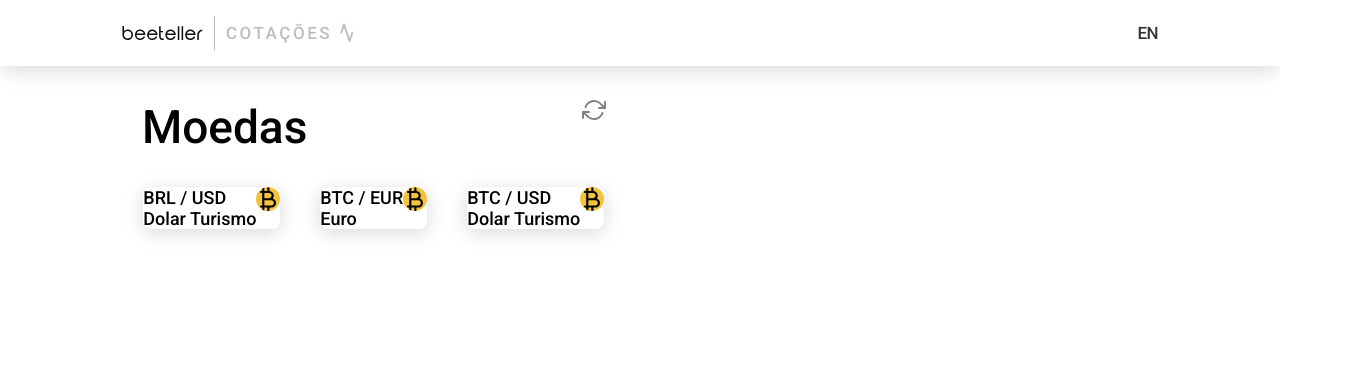
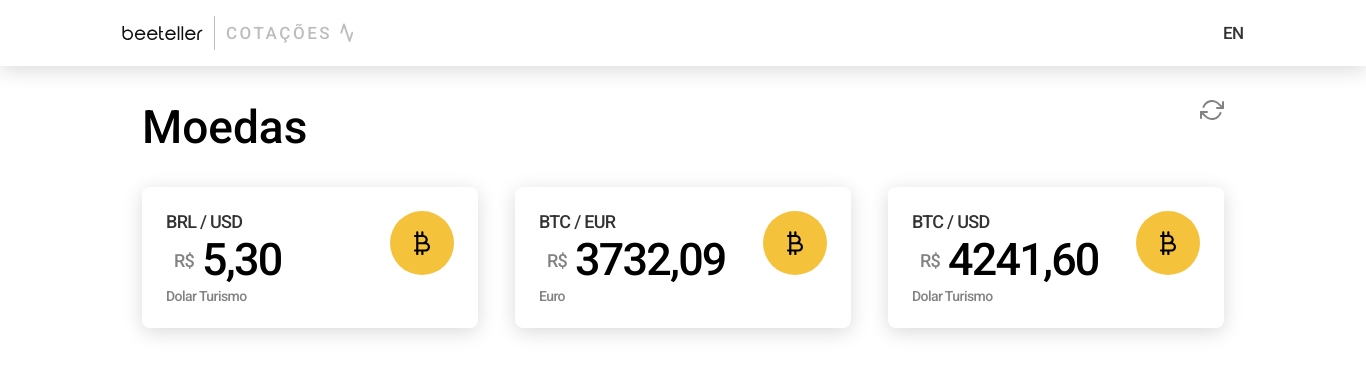
Before and after one commit to doubleyooz/express-beeteller, a React (Create React App) app in the folder frontend/: page / in a window 1280 px wide. Shown: the top 374 px of the page, 1366 px wide, since content can reach past the window. Built offline with nearby package versions, Linux system fonts and the light colour scheme.

Commit message:
update: info style and icon

```diff
--- a/frontend/src/components/Box/index.tsx
+++ b/frontend/src/components/Box/index.tsx
@@ -1,33 +1,38 @@
 import React from 'react';
 import './styles.scss';
 
-const Box = (props: {name: string, price: string, description: string}) => {
+const Box = (props: {name: string, value: string, description: string}) => {
     return (
         <div className="box-container">
             <div className="info">
                 <span className="name">{props.name}</span>
-                <span className="price">{props.price}</span>
+                <div className="price">
+                    <span className="currency">R$</span>
+                    <span className="value">{props.value}</span>
+                </div>
                 <span className="description">{props.description}</span>
             </div>
+            <div className="icon">
                 <svg
                     width="24"
                     height="24"
                     viewBox="0 0 24 24"
                     fill="none"
                     xmlns="http://www.w3.org/2000/svg">
-                <g clip-path="url(#clip0_397_49)">
+                    <g clip-path="url(#clip0_454_10)">
                         <path
                             d="M7.27273 0.242188C6.66909 0.242188 6.18182 0.72946 6.18182 1.3331V3.87855H5.09091C4.48727 3.87855 4 4.36582 4 4.96946C4 5.5731 4.48727 6.06037 5.09091 6.06037H6.18182V18.424H5.09091C4.48727 18.424 4 18.9113 4 19.5149C4 20.1186 4.48727 20.6058 5.09091 20.6058H6.18182V23.1513C6.18182 23.7549 6.66909 24.2422 7.27273 24.2422C7.87636 24.2422 8.36364 23.7549 8.36364 23.1513V20.6058H11.2727V23.1513C11.2727 23.7549 11.76 24.2422 12.3636 24.2422C12.9673 24.2422 13.4545 23.7549 13.4545 23.1513V20.6058H15.2727C17.88 20.6058 20 18.4858 20 15.8786C20 13.8313 18.6911 12.0928 16.8693 11.4347C17.462 10.6456 17.8182 9.66764 17.8182 8.60582C17.8182 6.12219 15.8909 4.08247 13.4545 3.89702V1.3331C13.4545 0.72946 12.9673 0.242188 12.3636 0.242188C11.76 0.242188 11.2727 0.72946 11.2727 1.3331V3.87855H8.36364V1.3331C8.36364 0.72946 7.87636 0.242188 7.27273 0.242188ZM8.36364 6.06037H13.0909C14.4945 6.06037 15.6364 7.20219 15.6364 8.60582C15.6364 10.0095 14.4945 11.1513 13.0909 11.1513H8.36364V6.06037ZM8.36364 13.3331H13.0909H15.2727C16.6764 13.3331 17.8182 14.4749 17.8182 15.8786C17.8182 17.2822 16.6764 18.424 15.2727 18.424H8.36364V13.3331Z"
                             fill="black"
                         />
                     </g>
                     <defs>
-                    <clipPath id="clip0_397_49">
+                        <clipPath id="clip0_454_10">
                             <rect width="24" height="24" fill="white" />
                         </clipPath>
                     </defs>
                 </svg>
             </div>
+        </div>
     );
 };
 
--- a/frontend/src/components/Box/styles.scss
+++ b/frontend/src/components/Box/styles.scss
@@ -1,9 +1,17 @@
+$box-width: calc(30000vw / 1440 + 69px);
+$box-hmarging: calc(1200vw / 1440 + 8px);
+$value-size: calc(2800vw / 1440 + 20px);
+
 .box-container {
     display: flex;
     flex-direction: row;
+    justify-content: space-between;
+    align-items: flex-start;
 
-    margin: 0 20px;
-    pading: 24px;
+    width: $box-width;
+
+    margin: 0 $box-hmarging;
+    padding: 24px;
 
     background: #FFFFFF;
     box-shadow: 0px 4px 20px rgba(0, 0, 0, 0.15);
@@ -12,11 +20,63 @@
     .info {
         display: flex;
         flex-direction: column;
+        justify-content: space-between;
+        align-items: flex-start;
+        order: 0;
+
+        span {
+            letter-spacing: -0.04em;
+            line-height: 21px;
+
+        }
+
+        .name {
+            color :#333333;
+        }
+
+        .price {
+            display: flex;
+            align-items: center;
+            letter-spacing: -0.04em;
+
+            .currency {
+                font-size: 18px;
+                line-height: 21px;
+
+                color: #828282;
+                margin: 0px 8px;
+
+
+            }
+
+            .value {
+                font-size: $value-size;
+                line-height: 56px;
+
+            }
+        }
+
+        .description {
+            font-size: 14px;
+            line-height: 16px;
+            color: #828282;
+
+        }
     }
+    .icon {
+        display: flex;
+        flex-direction: column;
+        justify-content: center;
+        align-items: center;
+        padding: 20px;
 
-    svg {
         background: #F4C23B;
         border-radius: 99px;
     }
+    svg {
+
+
+
+    }
 
 }
```
Lines whose indentation alone changed are shown as unchanged.
